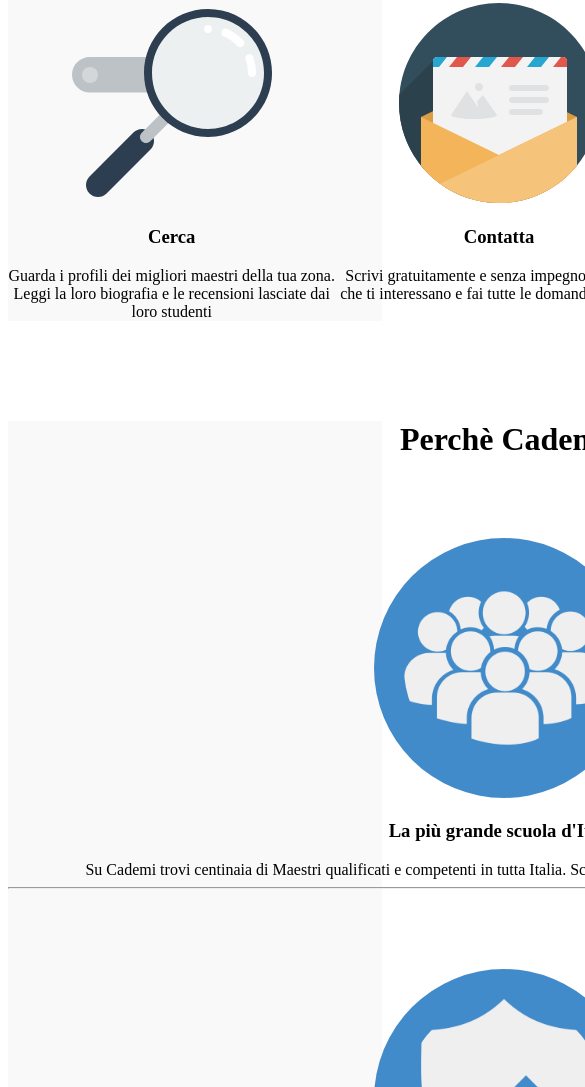
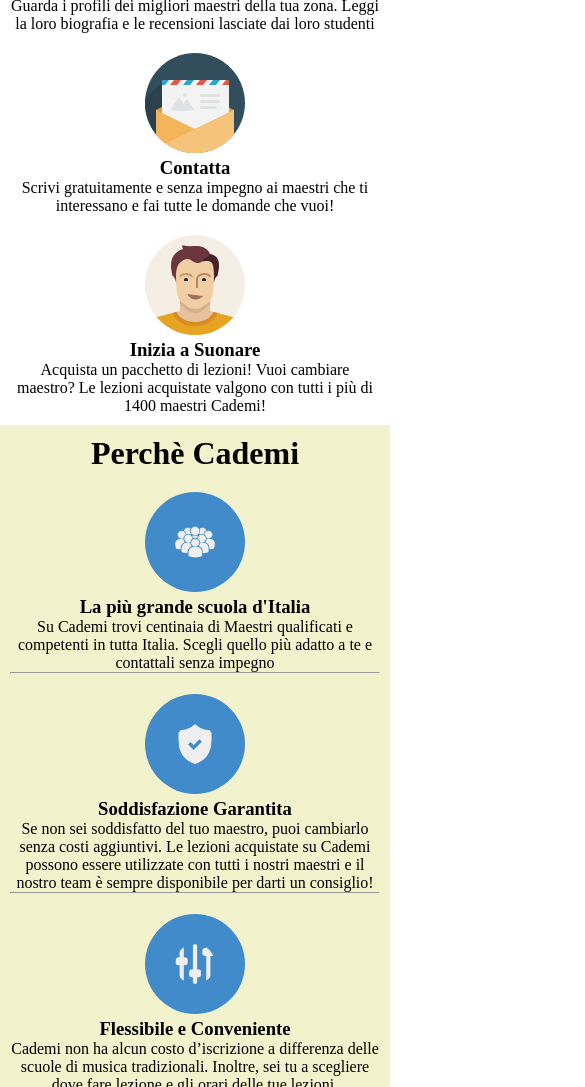
Before and after one commit to edoerco/-html-css-resp-wannabe, a plain HTML site: page index.html in a window 390 px wide. Shown: the part 627-1714 px from the top of the page, 585 px wide, since content can reach past the window. Drawn offline with Linux system fonts and the light colour scheme.

Commit message:
conclusione esercitazione

```diff
--- a/style.css
+++ b/style.css
@@ -72,6 +72,55 @@
   clear: both;
 }
 
-@media (max-width: 430px) {
+@media (max-width: 420px) {
+  * {
+    margin: 0;
+    padding: 0;
+    box-sizing: border-box;
+  }
+
+  /* common */
+  #lezioni .row,
+  #why .row,
+  #steps .row {
+  background-color: #f2f2cd;
+  width: 100%;
+  margin: 0;
+  padding: 0 10px;
+  }
+
+  #steps .row {
+    background-color: #fff;
+  }
+
+  #lezioni .row>.left,
+  #lezioni .row>.right {
+  width: 100%;
+  float: none;
+  margin: 20px 0;
+  }
+
+  #steps .row>.left,
+  #steps .row>.central,
+  #steps .row>.right {
+  float: none;
+  width: 100%;
+  padding: 10px 0;
+  }
+
+  #why .row>.first,
+  #why .row>.second,
+  #why .row>.third {
+  margin-top: 20px;
+}
+
+  img {
+    height: 100px;
+  }
+
+  h1 {
+    padding-top: 10px;
+  }
+  /* fine common */
 
 }
```
